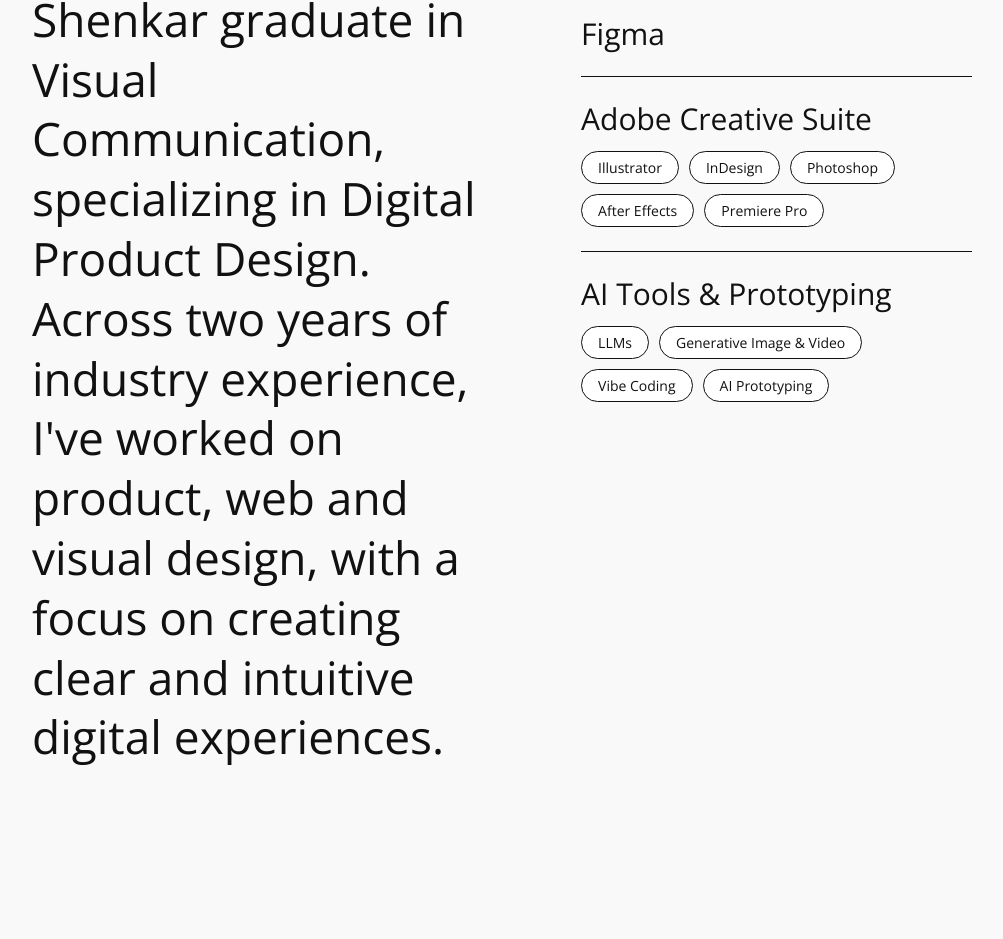
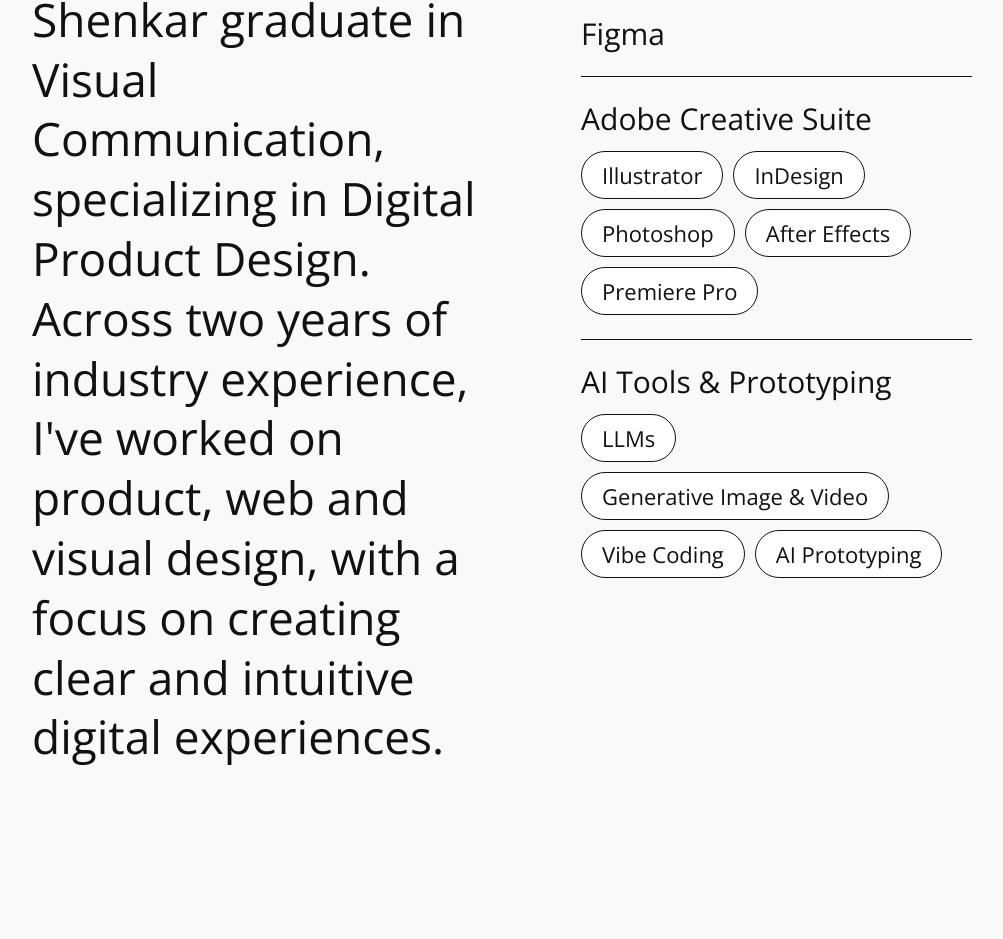
Before and after one commit to dana284x/portfolio-dana-2026, a React (Vite) app: page / in a window 1280 px wide. Shown: the part 2915-3854 px from the top of the page, without its empty margins (138-1141 px from the left). Built offline with nearby package versions, Linux system fonts and the light colour scheme.

Commit message:
Update skill tag font size to 22px

```diff
--- a/src/index.css
+++ b/src/index.css
@@ -489,11 +489,11 @@
 
 .skill-tag {
   display: inline-block;
-  padding: 6px 16px;
+  padding: 8px 20px;
   border: 1px solid #111111;
-  border-radius: 20px;
+  border-radius: 30px;
   font-family: var(--font-sans);
-  font-size: 14px;
+  font-size: 22px;
   color: #111111;
   background-color: var(--color-white);
   transition: var(--transition-smooth);
```
